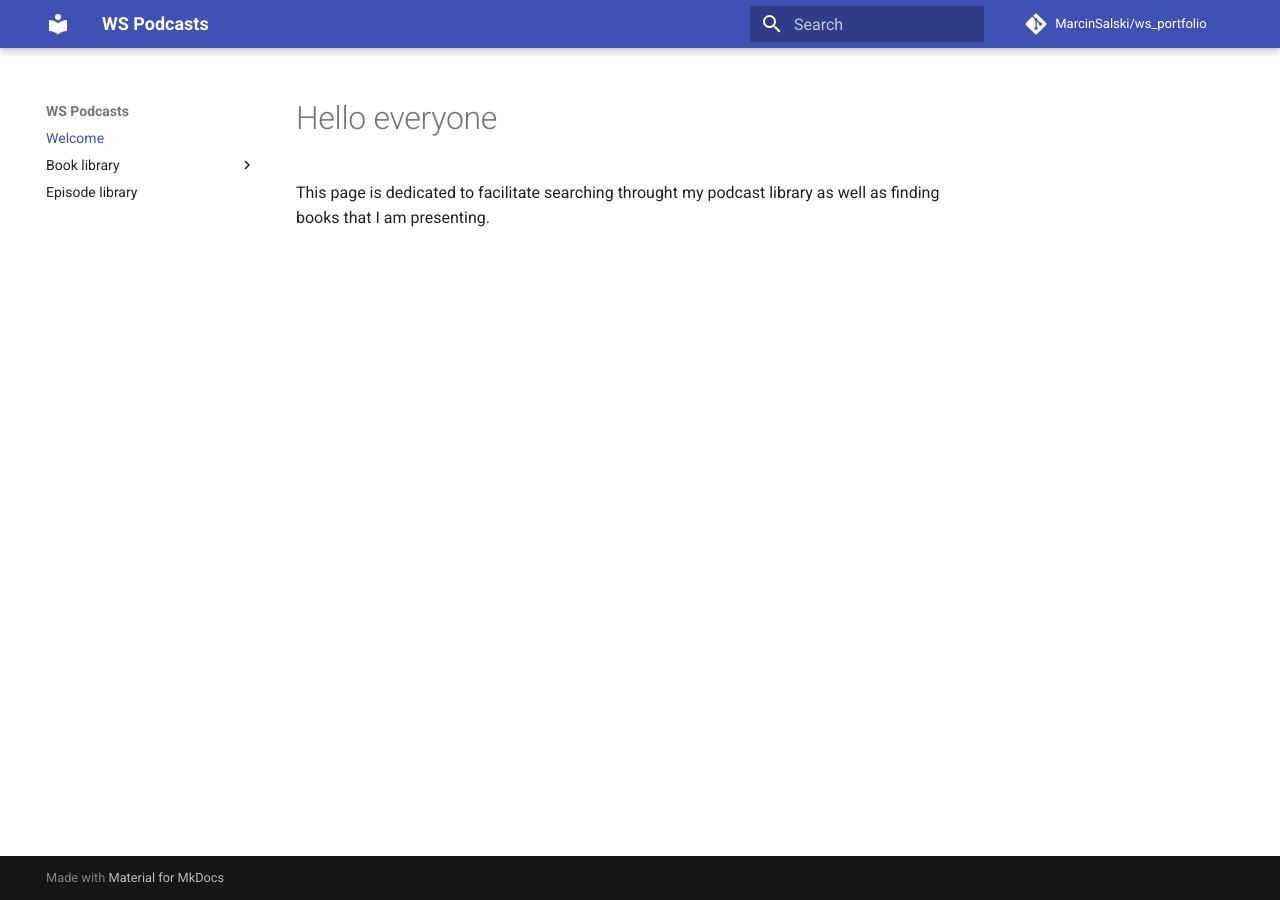
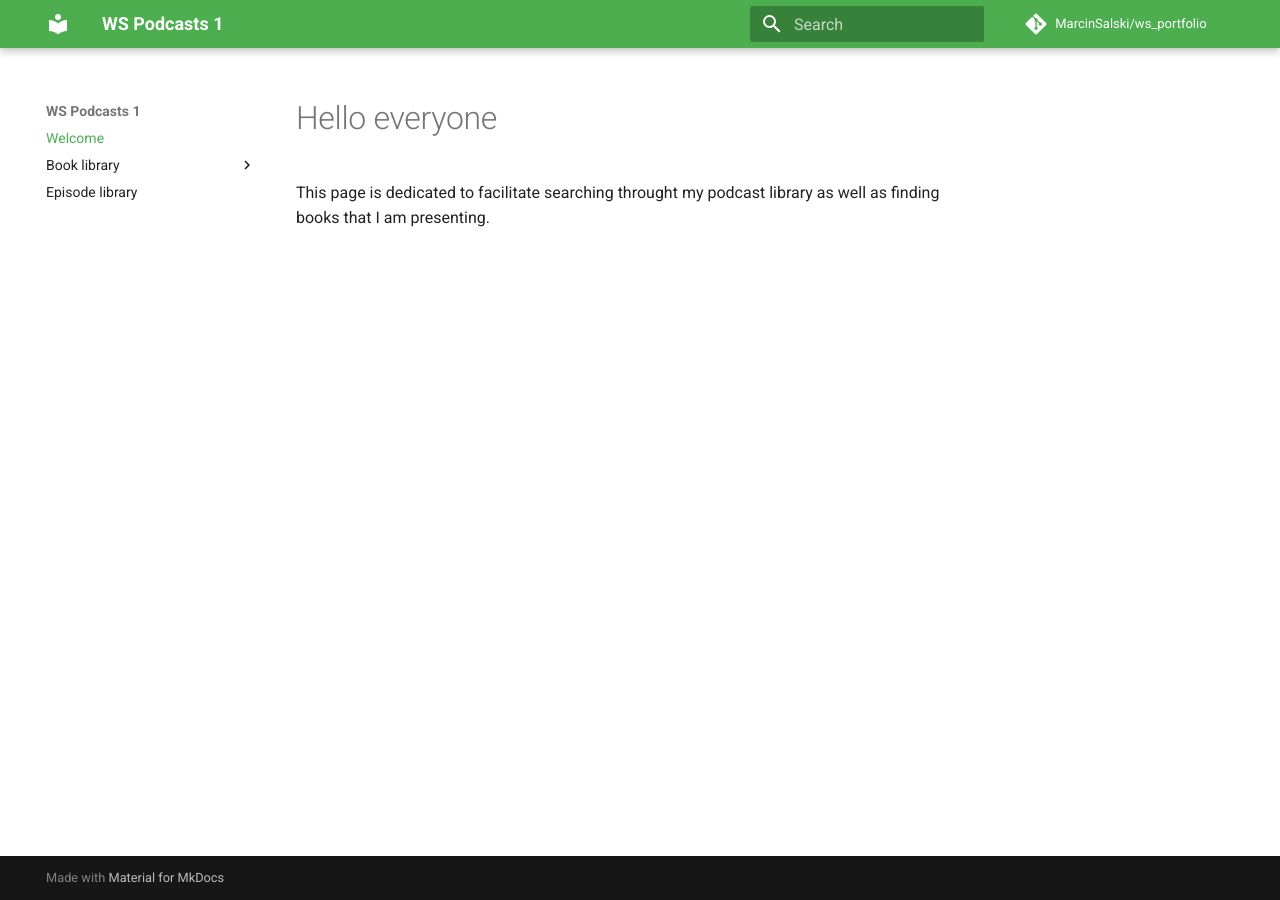
Before and after one commit to MarcinSalski/ws_portfolio, an MkDocs documentation site: the page built from docs/index.md, in a window 1280 px wide. Built offline with MkDocs 1.6.1 and Material for MkDocs 9.7.7, drawn with Linux system fonts in a browser that asks for light colours; comment, search, counter and statistics services are not loaded.

Commit message:
colour tests

```diff
--- a/mkdocs.yml
+++ b/mkdocs.yml
@@ -1,4 +1,4 @@
-site_name: WS Podcasts
+site_name: WS Podcasts 1
 site_author: Marcin Salski
 site_description: >-
   Portfolio of my creative projects
@@ -10,7 +10,7 @@
   name: material
   palette:
     scheme: default
-    primary: 'rgb(153, 0, 76)'
+    primary: green
 
 nav:
 - Welcome: index.md
```
